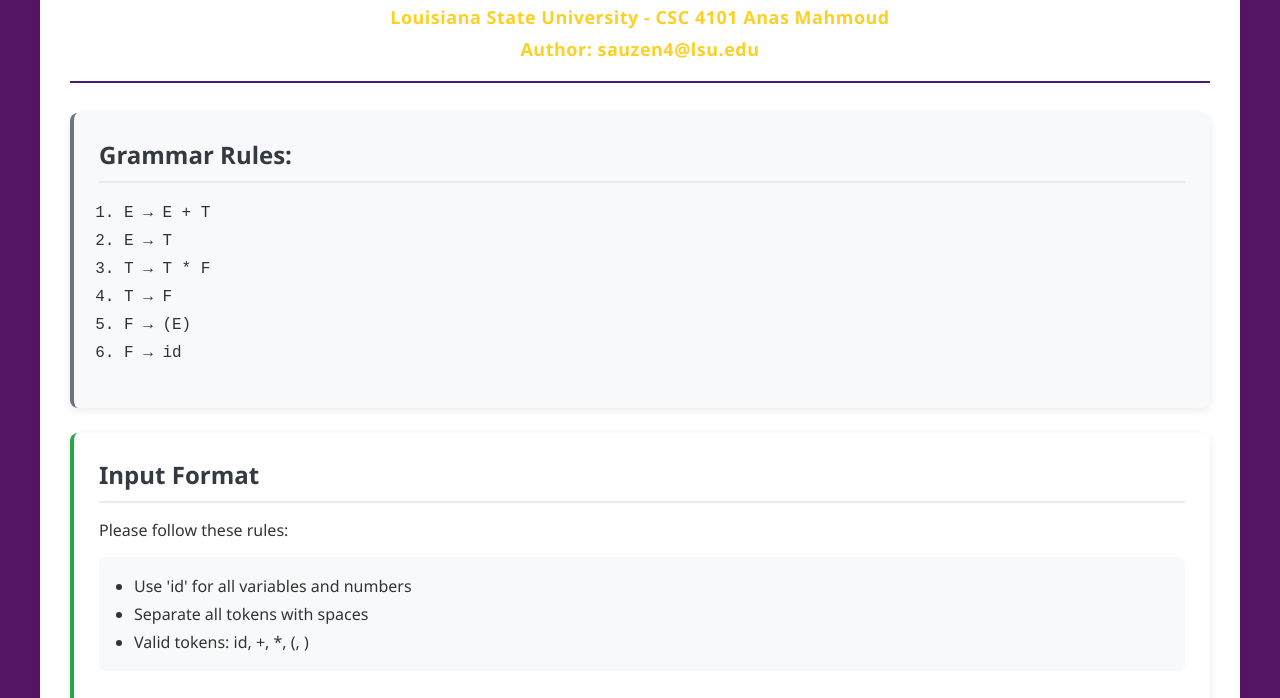
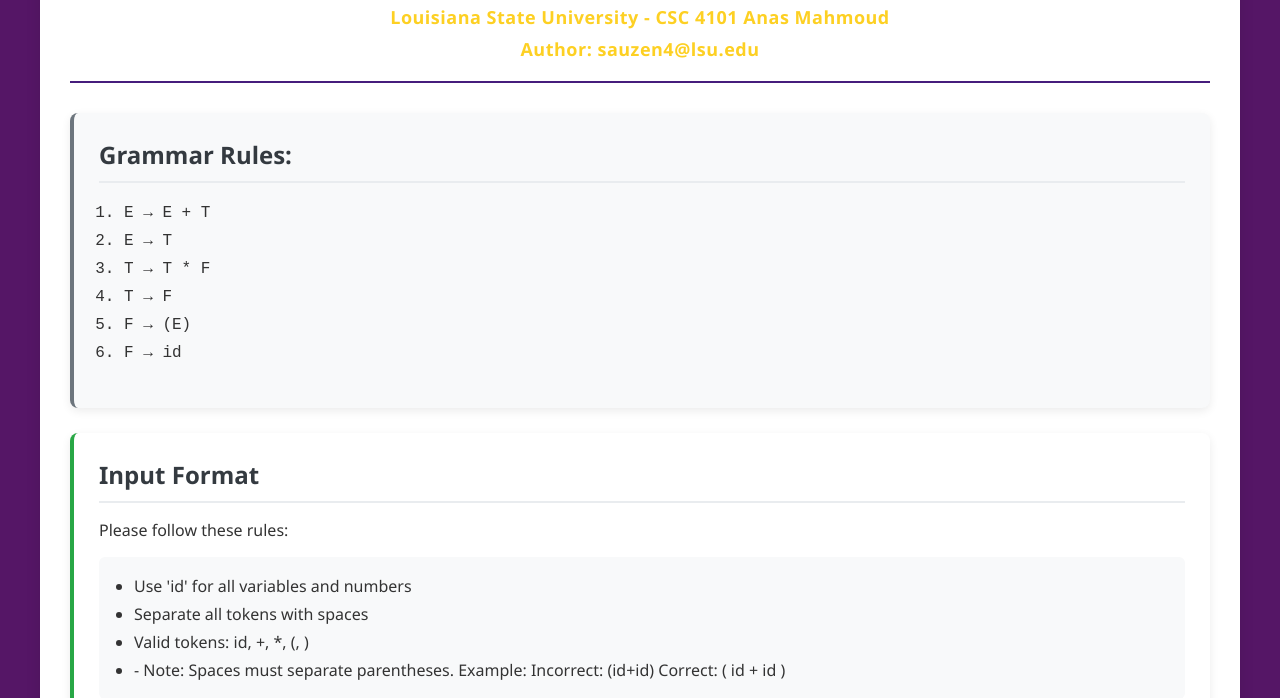
Before and after one commit to Sauz21/shift-reduce-parser, a plain HTML site: page index.html in a window 1280 px wide. Shown: the part 102-800 px from the top of the page. Drawn offline with Linux system fonts and the light colour scheme.

Commit message:
Update index.html
added additional formal explanation

```diff
--- a/index.html
+++ b/index.html
@@ -404,6 +404,7 @@
                 <li>Use 'id' for all variables and numbers</li>
                 <li>Separate all tokens with spaces</li>
                 <li>Valid tokens: id, +, *, (, )</li>
+                <li>- Note: Spaces must separate parentheses. Example: Incorrect: (id+id) Correct: ( id + id )</li>
             </ul>
 
             <!-- Input textarea for user expressions -->
```
